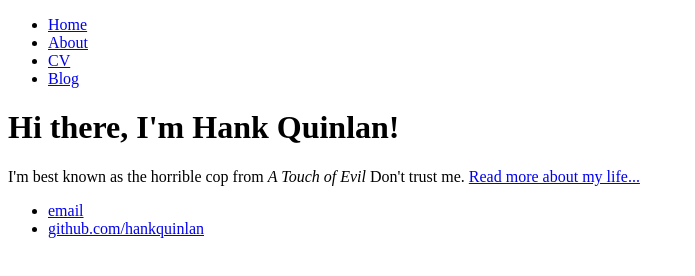
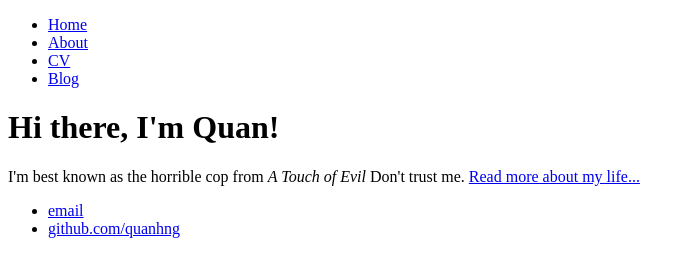
Before and after one commit to quanhng/quanhng.github.io, a plain HTML site: page index.html in a window 1280 px wide. Shown: the whole page, without its empty margins (0-695 px from the left). Drawn offline with Linux system fonts and the light colour scheme.

Commit message:
Update index.html

```diff
--- a/index.html
+++ b/index.html
@@ -1,7 +1,7 @@
 <!DOCTYPE html>
 <html>
 	<head>
-		<title>Hank Quinlan, Horrible Cop</title>
+		<title>Quan H. Nguyen</title>
 	</head>
 	<body>
 		<nav>
@@ -14,14 +14,14 @@
 		</nav>
 		<div class="container">
     		<div class="blurb">
-        		<h1>Hi there, I'm Hank Quinlan!</h1>
+        		<h1>Hi there, I'm Quan!</h1>
 				<p>I'm best known as the horrible cop from <em>A Touch of Evil</em> Don't trust me. <a href="/about">Read more about my life...</a></p>
     		</div><!-- /.blurb -->
 		</div><!-- /.container -->
 		<footer>
     		<ul>
-        		<li><a href="mailto:hankquinlanhub@gmail.com">email</a></li>
-        		<li><a href="https://github.com/hankquinlan">github.com/hankquinlan</a></li>
+        		<li><a href="mailto:quan.hng@outlook.com">email</a></li>
+        		<li><a href="https://github.com/quanhng">github.com/quanhng</a></li>
 			</ul>
 		</footer>
 	</body>
```
